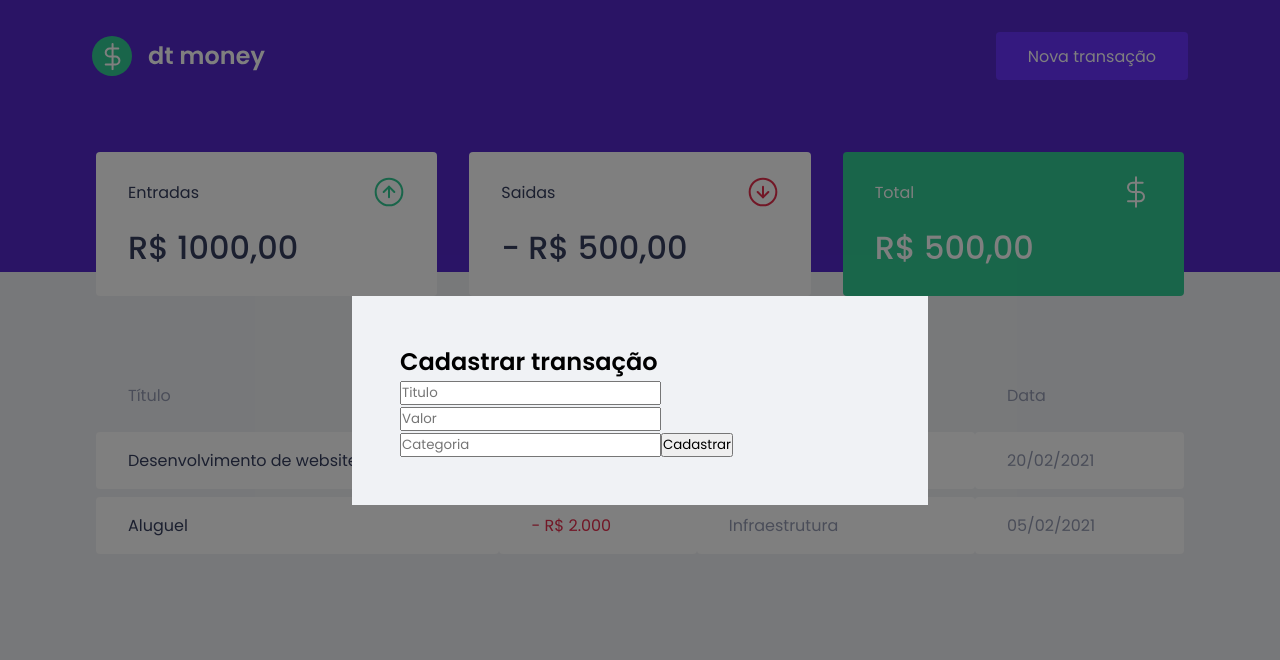
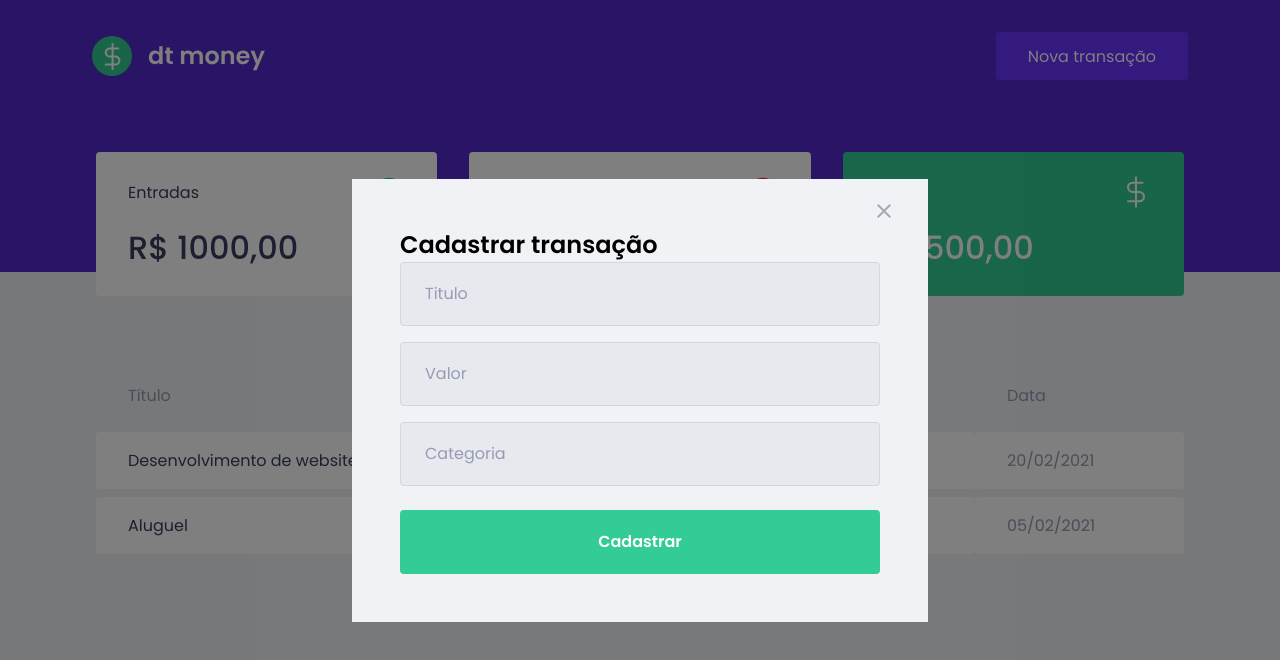
Before and after one commit to RafaelFelps/dtmoney-ignite, a React (Create React App) app: page / in a window 1280 px wide. Both pictures are taken after a click on the button "Nova transação". Shown: the top 660 px of the page. Built offline with nearby package versions, Linux system fonts and the light colour scheme; no server answers; what miragejs would draw is missing.

Commit message:
Estilzacao do modal

```diff
--- a/src/components/NewTransactionModal/index.tsx
+++ b/src/components/NewTransactionModal/index.tsx
@@ -1,5 +1,6 @@
 import Modal from "react-modal";
 import { Container } from "./styles";
+import fechar from "../../assets/fechar.svg";
 
 interface NewTransactionModalProps {
   isOpen: boolean;
@@ -18,6 +19,15 @@
       className="react-modal-content"
     >
       <h2>Cadastrar transação</h2>
+
+      <button
+        type="button"
+        onClick={onRequestClose}
+        className="react-modal-close"
+      >
+        <img src={fechar} alt="Fechar modal" />
+      </button>
+
       <Container>
         <input placeholder="Titulo" />
 
--- a/src/components/NewTransactionModal/styles.ts
+++ b/src/components/NewTransactionModal/styles.ts
@@ -1,5 +1,51 @@
 import styled from 'styled-components';
 
-export const Container = styled.div `
+export const Container = styled.div`
+    h2{
+        color: var(--text-title);
+        font-size: 1.5rem;
+        margin-bottom: 2rem;
+    }
+
+    input{
+        width: 100%;
+        padding: 0 1.5rem;
+        height: 4rem;
+        border-radius: 0.25rem;
+
+        background: #e7e9ee;
+        border: 1px solid #d7d7d7;
+
+        font-weight: 400;
+        font-size: 1rem;
+
+        &::placeholder{
+          color: var(--text-body);
+        }
+
+        /* Todo input que tiver um input antes */
+        & + input {
+            margin-top: 1rem;
+        }
+    }
+
+    button[type="submit"]{
+        width: 100%;
+        padding: 0 1.5rem;
+        font-weight: 600;
+        height: 4rem;
+        background: var(--green);
+        color: #FFF;
+        border-radius: 0.25rem;
+        border: 0;
+        font-size: 1rem;
+        margin-top: 1.5rem;
+
+        transition: filter 0.2s;
+
+        &:hover {
+            filter: brightness(0.9);
+        }
+    }
 
 `;
--- a/src/styles/global.ts
+++ b/src/styles/global.ts
@@ -74,4 +74,18 @@
         position: relative;
     }
 
+    .react-modal-close{
+        position: absolute;
+        right: 1.5rem;
+        top: 0.8rem;
+        border: 0;
+        background: transparent;
+
+        transition: filter 0.2s;
+
+        &:hover{
+            filter: brightness(0.9);
+        }
+    }
+
 `
```
